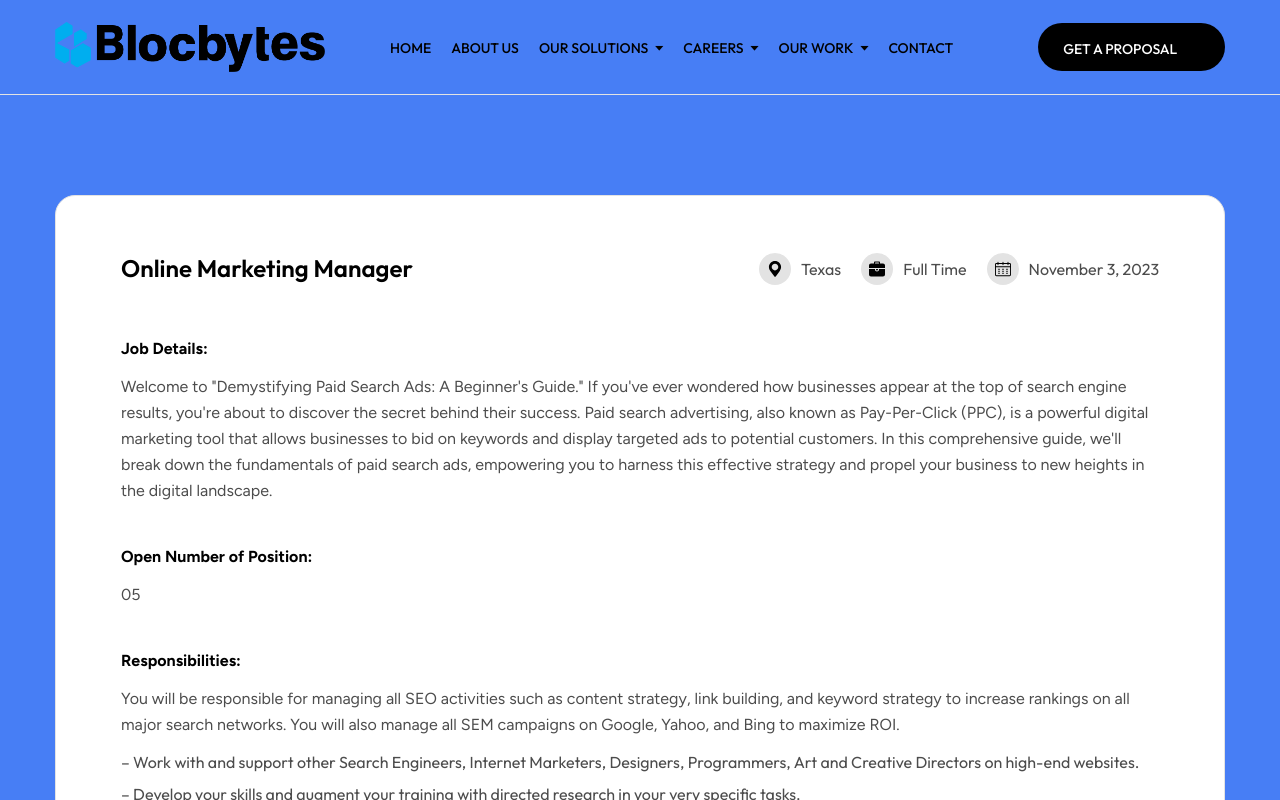
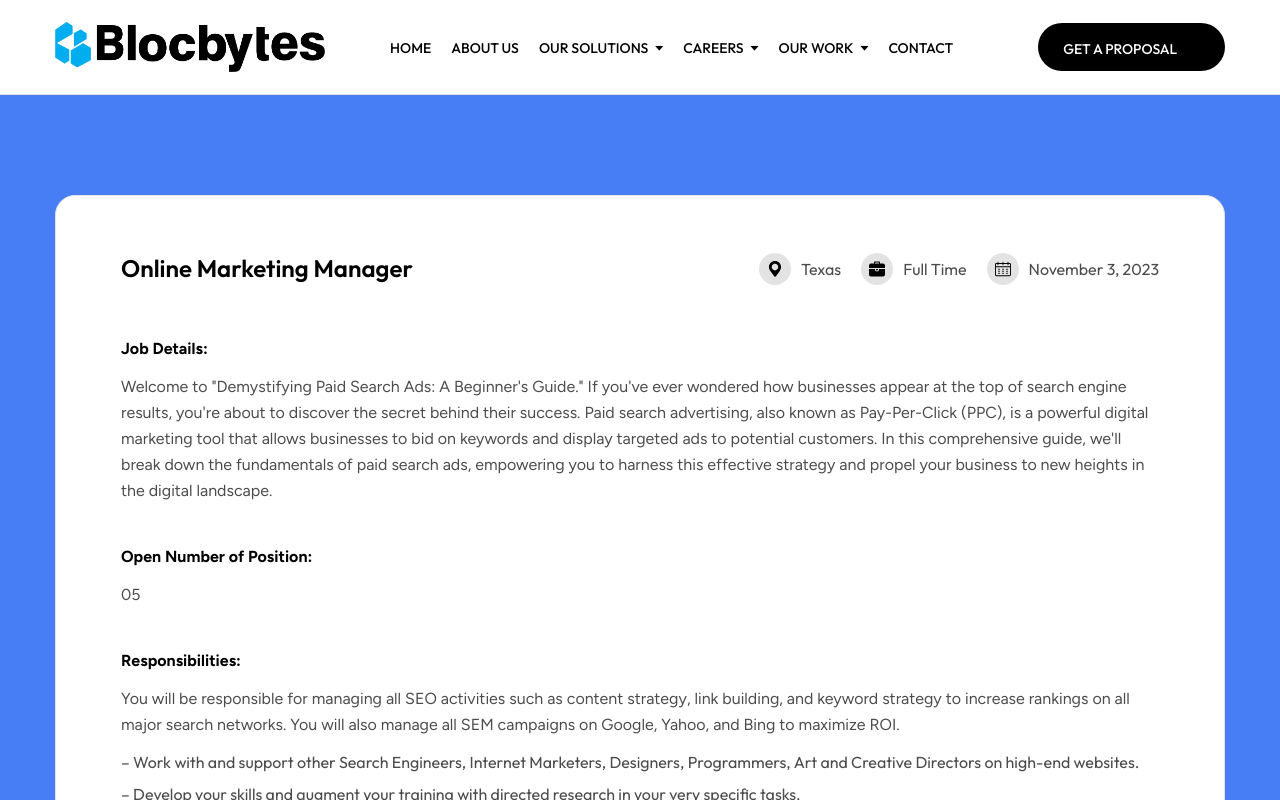
Before and after one commit to arslan7676/blockbytes, a Next.js app: page /careers/career-details in a window 1280 px wide. Shown: the top 800 px of the page. Built offline with nearby package versions, Linux system fonts and the light colour scheme; some icons are missing.

Commit message:
updated code

```diff
--- a/src/app/careers/career-details/page.tsx
+++ b/src/app/careers/career-details/page.tsx
@@ -5,11 +5,9 @@ import Navbar from "@/components/Layout/Navbar";
 export default function CareerDetailsPage() {
   return (
     <>
+        <Navbar />
+        <hr className="border-[#E3E3E3]" />
       <div className="bg-[#477ef5]">
-        <Navbar />
-
-        <hr className="border-[#E3E3E3]" />
-
         <CareerDetailsContent />
       </div>
 
```
